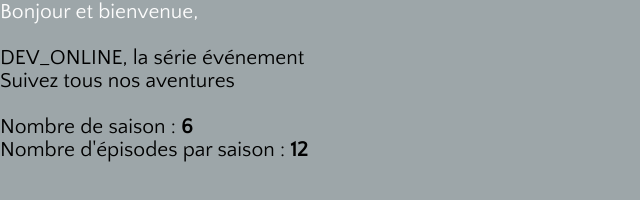
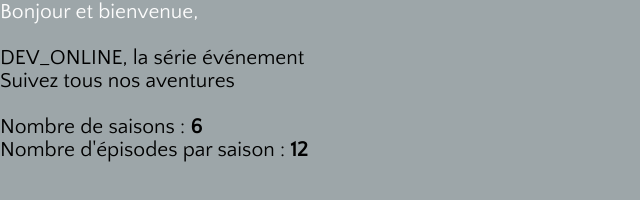
Before and after one commit to SRDEVWEB/Cours_JS, a plain HTML site: page index.html in a window 1280 px wide. Shown: the full height of the page, 0-640 px from the left. Drawn offline with Linux system fonts and the light colour scheme.

Commit message:
Update index.html
Correction faute accord...

```diff
--- a/index.html
+++ b/index.html
@@ -15,7 +15,7 @@
 <p>DEV_ONLINE, la série événement</p>
  <p>Suivez tous nos aventures </p>
  <br>
-<p>Nombre de saison : <span id="saisons">0</span></p>
+<p>Nombre de saisons : <span id="saisons">0</span></p>
 <p>Nombre d'épisodes par saison : <span id="episodes">0</span></p>
 
 </body>
```
